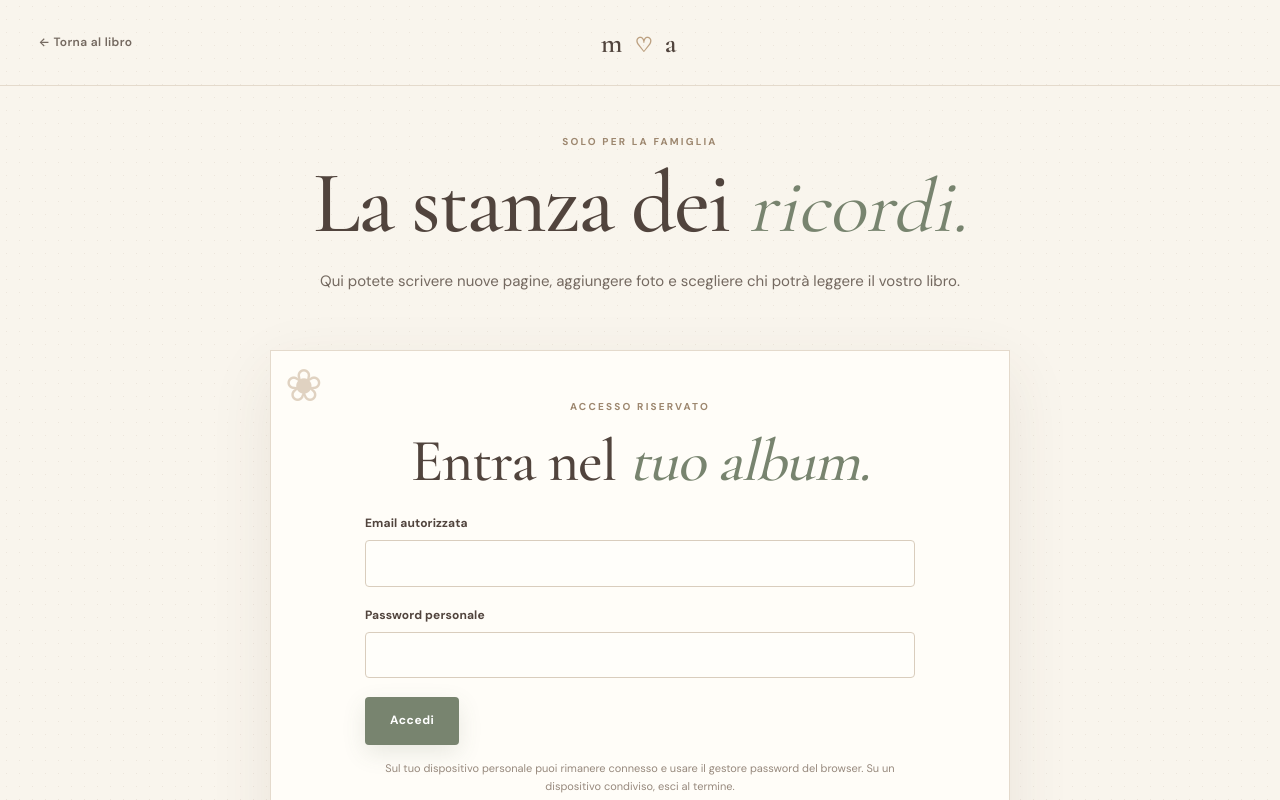
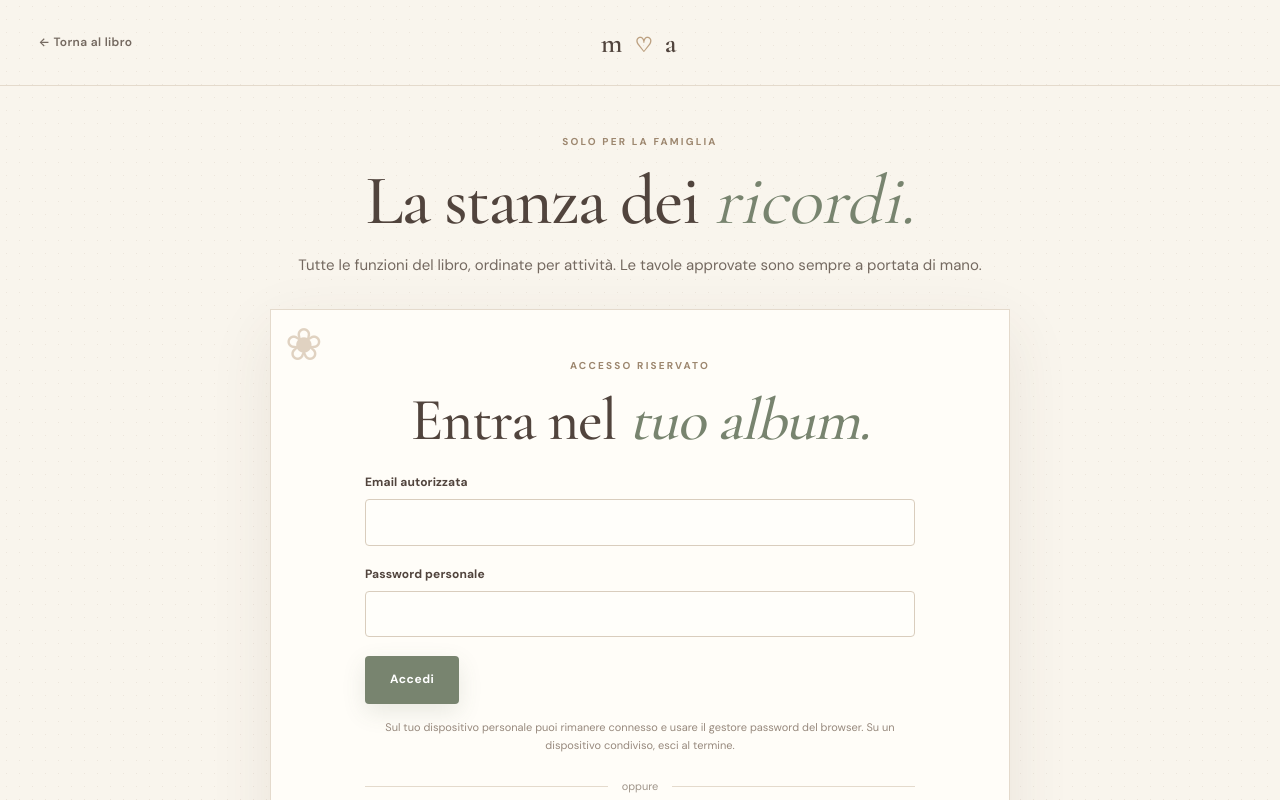
Before and after one commit to icim993/mattia, a website: page libro/admin/index.html in a window 1280 px wide. Shown: the top 800 px of the page. Drawn offline with nearby package versions, Linux system fonts and the light colour scheme.

Commit message:
feat(album): refine layout and management libro/admin/index.html

```diff
--- a/libro/admin/index.html
+++ b/libro/admin/index.html
@@ -11,7 +11,8 @@
   <link rel="preconnect" href="https://fonts.gstatic.com" crossorigin>
   <link href="https://fonts.googleapis.com/css2?family=Cormorant+Garamond:wght@400;500;600;700&family=DM+Sans:wght@400;500;600;700&family=Great+Vibes&display=swap" rel="stylesheet">
   <link rel="stylesheet" href="../assets/style.css">
-  <link rel="stylesheet" href="../assets/book-v2.css?v=3-20261027">
+  <link rel="stylesheet" href="../assets/book-v2.css?v=4-20261028">
+  <link rel="stylesheet" href="../assets/admin-hub.css?v=4-20261028">
 </head>
 <body>
   <a class="skip" href="#main">Vai al contenuto</a>
@@ -24,7 +25,7 @@
     <div class="admin-heading">
       <p class="overline">SOLO PER LA FAMIGLIA</p>
       <h1>La stanza dei <em>ricordi.</em></h1>
-      <p class="section-lead">Qui potete scrivere nuove pagine, aggiungere foto e scegliere chi potrà leggere il vostro libro.</p>
+      <p class="section-lead">Tutte le funzioni del libro, ordinate per attività. Le tavole approvate sono sempre a portata di mano.</p>
     </div>
 
     <section id="gate" class="gate-section" aria-labelledby="gate-title">
@@ -95,7 +96,7 @@
                 <input id="approved-files" type="file" accept="image/png,.png" multiple required>
               </label>
             </div>
-            <p class="tiny-note">Le tavole vengono ordinate da 1 in poi; su PC vedrai la doppia pagina, mentre su smartphone sfoglierai la metà sinistra e poi la destra. I file originali rimangono invariati e privati.</p>
+            <p class="tiny-note">Le tavole vengono ordinate da 1 in poi; sia su PC sia su smartphone vedrai le due pagine insieme, e potrai ingrandire i dettagli con un tocco. I file originali rimangono invariati e privati.</p>
             <div id="approved-draft" class="approved-draft" aria-live="polite"></div>
             <div id="approved-existing" class="approved-existing"></div>
             <p id="approved-status" class="status" role="status" aria-live="polite"></p>
@@ -146,5 +147,6 @@
   <script src="../assets/admin.js?v=2-20261027"></script>
   <script src="../assets/photo-studio.js?v=3-20261027"></script>
   <script src="../assets/approved-pages.js?v=3-20261027"></script>
+  <script src="../assets/admin-hub.js?v=4-20261028"></script>
 </body>
 </html>
```
